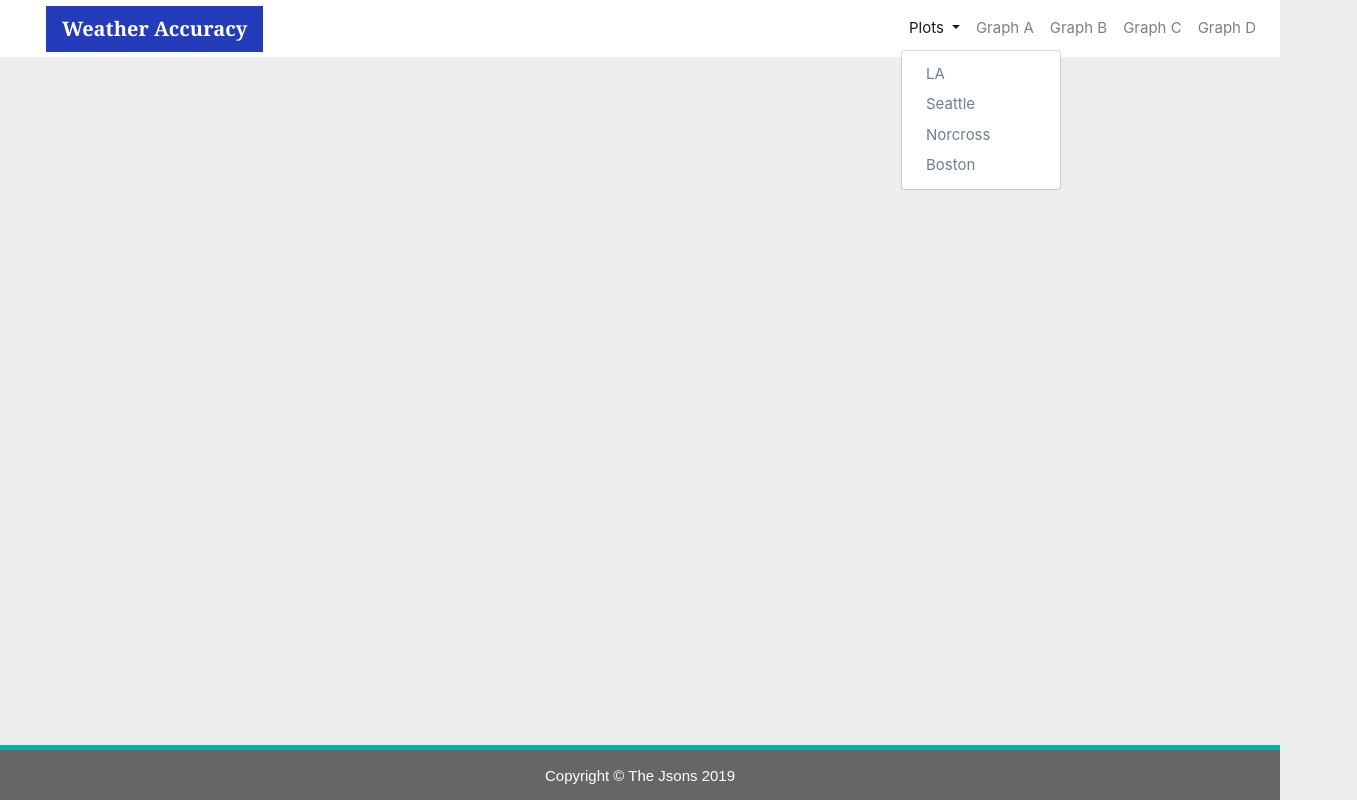
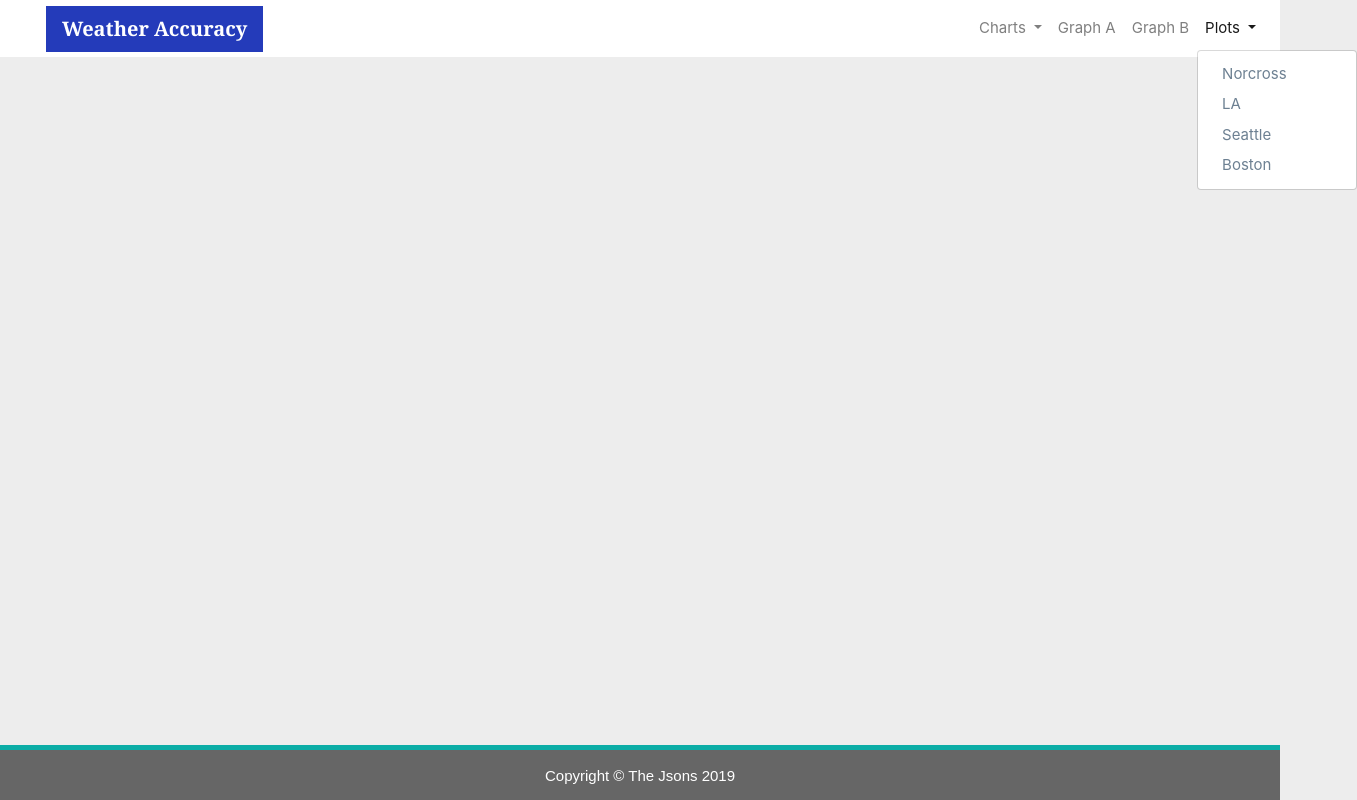
Before and after one commit to sarahshelden/Project2DS, a plain HTML site: page index.html in a window 1280 px wide. Both pictures are taken after a click on the link "Plots". Shown: the whole page, 1357 px wide, since content can reach past the window. Drawn offline with nearby package versions, Linux system fonts and the light colour scheme.

Commit message:
andrews charts

```diff
--- a/index.html
+++ b/index.html
@@ -32,7 +32,7 @@
                             <li class="nav-item dropdown">
                                 <a class="nav-link dropdown-toggle" href="#" id="navbarDropdownMenuLink" data-toggle="dropdown"
                                    aria-haspopup="true" aria-expanded="false">
-                                    Plots
+                                   Charts
                                 </a>
                                 <div class="dropdown-menu" aria-labelledby="navbarDropdownMenuLink">
                                     <a class="dropdown-item" href="https://slavisha84.github.io/LosAngeles/"> LA </a>
@@ -48,11 +48,19 @@
                 <li class="nav-item">
                     <a class="nav-link" href="https://slavisha84.github.io/JS_D3_Charts/">Graph B</a>
                 </li>
-                <li class="nav-item">
-                    <a class="nav-link" href="data.html">Graph C</a>
+                <li class="nav-item dropdown">
+                    <a class="nav-link dropdown-toggle" href="#" id="navbarDropdownMenuLink" data-toggle="dropdown"
+                       aria-haspopup="true" aria-expanded="false">
+                        Plots
+                    </a>
+                    <div class="dropdown-menu" aria-labelledby="navbarDropdownMenuLink">
+                        <a class="dropdown-item" href="https://sarahshelden.github.io/norcross/"> Norcross </a>
+                        <a class="dropdown-item" href="https://sarahshelden.github.io/LA/"> LA</a>
+                        <a class="dropdown-item" href="https://sarahshelden.github.io/Seattle2/">Seattle</a>
+                        <a class="dropdown-item" href="https://sarahshelden.github.io/boston/">Boston</a>
+                    </div>
                 </li>
-                <li class="nav-item">
-                    <a class="nav-link" href="data.html">Graph D</a>
+    </li>
                 </li>
 
             </ul>
```
